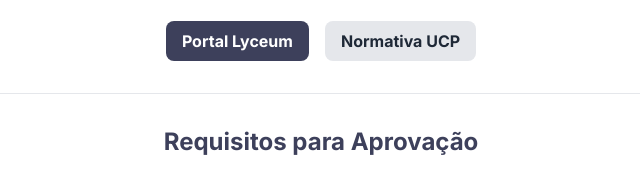
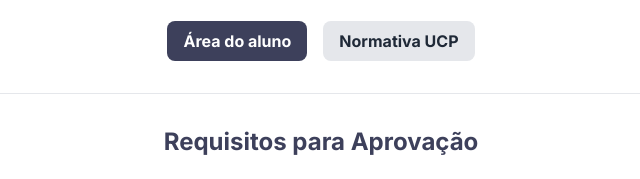
Before and after one commit to uleonidio/Extensao_CCSA, a plain HTML site: page index.html in a window 1280 px wide. Shown: the part 456-635 px from the top of the page, 319-959 px from the left. Drawn offline with nearby package versions, Linux system fonts and the light colour scheme.

Commit message:
Update index.html

```diff
--- a/index.html
+++ b/index.html
@@ -88,7 +88,7 @@
                 <h2 class="text-2xl font-bold text-[#3D405B] mb-3">O que é o PAE?</h2>
                 <p class="text-gray-600 mb-6 max-w-2xl mx-auto">O PAE (Projeto de Atividade de Extensão) é a aplicação da legislação nacional de <strong class="font-semibold text-[#81B29A]">curricularização da extensão</strong>. Isso significa que parte da sua formação acadêmica acontece através de projetos que conectam a universidade com a comunidade, aplicando o conhecimento na prática.</p>
                 <div class="flex justify-center space-x-4">
-                    <a href="https://virtual.ucp.br/lyceump/conline/main.asp" target="_blank" class="bg-[#3D405B] text-white font-bold py-2 px-4 rounded-lg hover:bg-[#2c2e40] transition-colors">Portal Lyceum</a>
+                    <a href="https://ucp.br/area-do-aluno/" target="_blank" class="bg-[#3D405B] text-white font-bold py-2 px-4 rounded-lg hover:bg-[#2c2e40] transition-colors">Área do aluno</a>
                     <a href="https://drive.google.com/file/d/1DIKAaCiZnLKskR_eAqyzEf_4XFNgLWYk/view" target="_blank" class="bg-gray-200 text-gray-800 font-bold py-2 px-4 rounded-lg hover:bg-gray-300 transition-colors">Normativa UCP</a>
                 </div>
 
```
